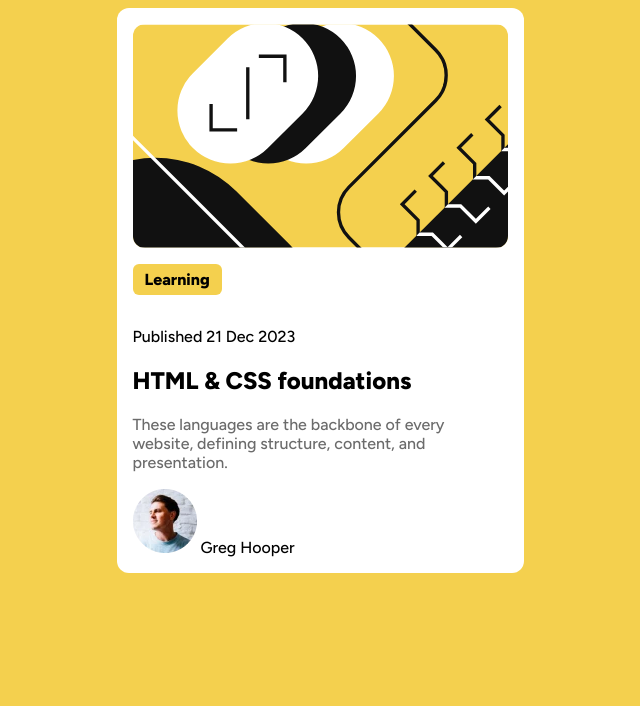
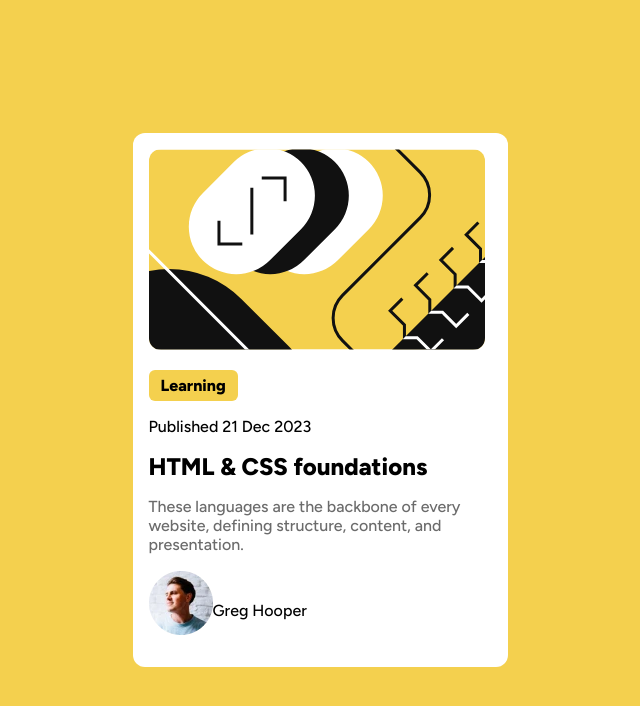
Before and after one commit to manish-328/FrontendMentor_blogPreview, a plain HTML site: page index.html in a window 1280 px wide. Shown: the whole page, without its empty margins (320-960 px from the left). Drawn offline with Linux system fonts and the light colour scheme.

```diff
--- a/style.css
+++ b/style.css
@@ -1,20 +1,29 @@
+* {
+  margin: 0;
+  padding: 0;
+  box-sizing: border-box;
+}
+
 body{
   background-color: hsl(47, 88%, 63%);
   display: flex;
   justify-content: center;
   align-items: center;
   font-family: 'Figtree',sans-serif;
+  height: 100vh;
+
 }
 
 .card{
-   width: 90%;
+   /* width: 90%; */
   max-width: 375px;
   margin: auto;
   padding: 16px;
   border-radius: 12px;
   background-color: white;
-  display: flex;
-  flex-direction: column;
+
+  /* display: flex;
+  flex-direction: column; */
 
 }
 
@@ -24,20 +33,24 @@ body{
     display: flex;
     flex-direction: row; /* e.g., image on the left, text on the right */
     padding: 24px;
+
   }
 
   .card img {
     width: 50%;
     border-radius: 12px;
+    margin-bottom: 16px;
   }
 
   .card-content {
     padding-left: 24px;
+
   }
 }
 
 .card img{
   border-radius: 12px;
+  margin-bottom: 16px;
 }
 
 .heading{
@@ -47,12 +60,15 @@ body{
   border-radius: 6px;
   font-weight: 800;
   display: inline-block;
+  margin-bottom: 16px;
 }
 
 .course{
   font-weight: 800;
   cursor: pointer;
   transition: color 0.3s ease;
+  margin-bottom: 16px;
+  margin-top: 16px;
 }
 
 .course:hover{
@@ -61,4 +77,18 @@ body{
 
 .description{
   color: hsl(0, 0%, 42%);
+  margin-bottom: 16px;
 }
+
+.author{
+  display: flex;
+  align-items: center;
+  flex-direction: row;
+}
+
+
+
+
+/* .card p{
+  margin-bottom: 16px;
+} */
```
